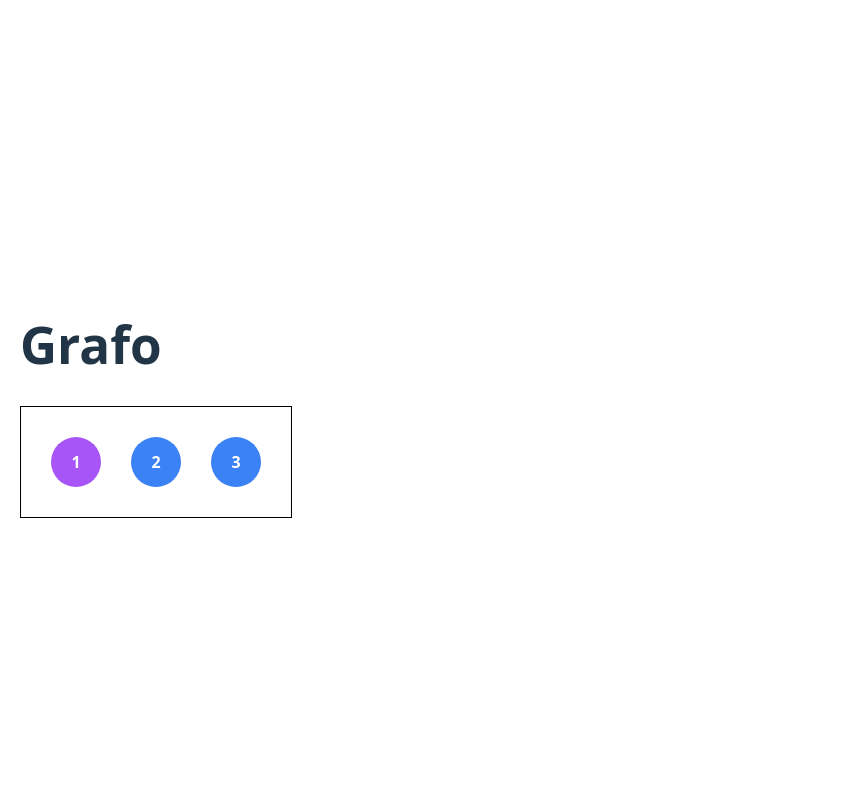
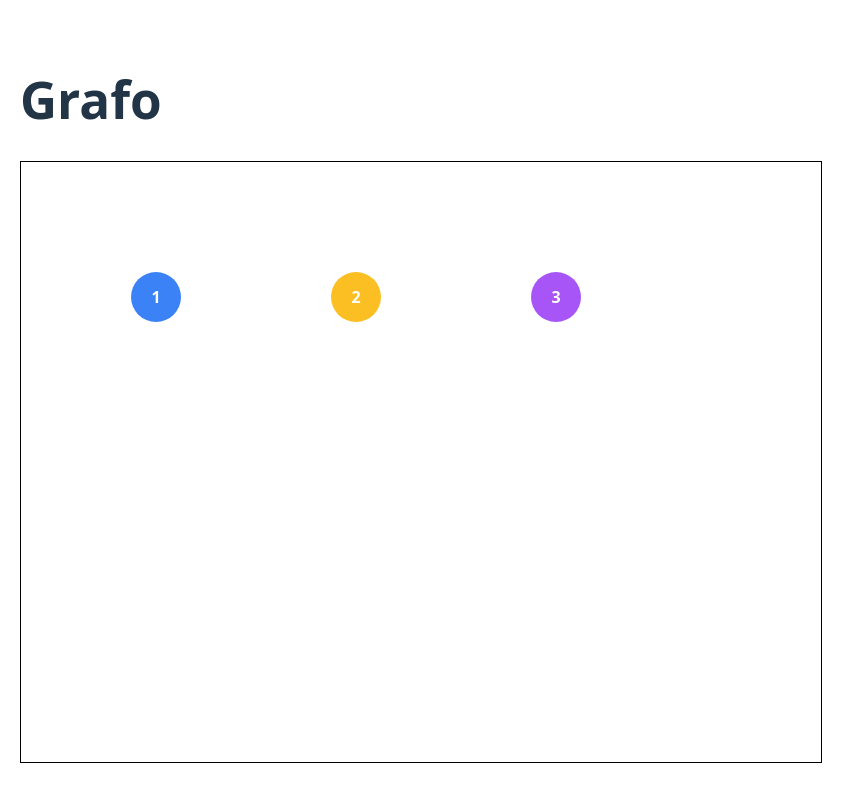
Before and after one commit to MaikelFn/Proyecto-2-Coloracion-Probabilistica-de-Grafos-con-Busqueda, a React app in the folder Codigo/: page / in a window 1280 px wide. Shown: the whole page, without its empty margins (0-865 px from the left). Built offline with nearby package versions, Linux system fonts and the light colour scheme; the HTML template or start-up script is replaced by a standard one.

Commit message:
Valores de x,y para colocar los nodos

```diff
--- a/Codigo/src/App.tsx
+++ b/Codigo/src/App.tsx
@@ -9,6 +9,9 @@ function App() {
         [1, "Morado"],
         [2, "Azul"],
         [3, "Azul"],
+        [4, "Morado"],
+        [5, "Azul"],
+        [6, "Amarillo"],
       ]}
     />
   );
--- a/Codigo/src/Componentes/Nodo.tsx
+++ b/Codigo/src/Componentes/Nodo.tsx
@@ -1,11 +1,13 @@
 type Color = "Azul" | "Amarillo" | "Morado";
 
 type NodoProps = {
+  x: number;
+  y: number;
   id: number;
   color: Color;
 };
 
-function Nodo({ id, color }: NodoProps) {
+function Nodo({ id, color, x, y }: NodoProps) {
   const colores = {
     Azul: "#3b82f6",
     Amarillo: "#fbbf24",
@@ -16,6 +18,9 @@ function Nodo({ id, color }: NodoProps) {
     <div
       style={{
         // Estilo del nodo
+        position: "absolute",
+        left: `${x}px`,
+        top: `${y}px`,
         width: "50px",
         height: "50px",
         borderRadius: "50%",
--- a/Codigo/src/Paginas/Previsualizar.tsx
+++ b/Codigo/src/Paginas/Previsualizar.tsx
@@ -1,3 +1,4 @@
+import React from "react";
 import Nodo from "../Componentes/Nodo";
 type Color = "Azul" | "Amarillo" | "Morado";
 
@@ -7,9 +8,16 @@ type PrevisualizarProps = {
 
 function Previsualizar({ nodos }: PrevisualizarProps) {
   const nodosRenderizados = [];
-  for (let i = 0; i < nodos.length; i++) {
-    const [id, color] = nodos[i];
-    nodosRenderizados.push(<Nodo key={id} id={id} color={color} />);
+  for (let i = 0; i < 3; i++) {
+    nodosRenderizados.push(
+      <Nodo
+        key={i}
+        id={i + 1}
+        color={i === 0 ? "Azul" : i === 1 ? "Amarillo" : "Morado"}
+        x={100 + i * 200}
+        y={100}
+      />
+    );
   }
 
   return (
@@ -17,11 +25,9 @@ function Previsualizar({ nodos }: PrevisualizarProps) {
       <h1>Grafo</h1>
       <div
         style={{
-          // Estilo para el contenedor del grafo y para que los nodos sean horizontales
-          display: "flex",
-          flexWrap: "wrap",
-          gap: "10px",
-          padding: "20px",
+          position: "relative",
+          width: "800px",
+          height: "600px",
           border: "1px solid black",
         }}
       >
```
Also changed, not shown: 1 other file (tests, documents, lock files or other folders).
